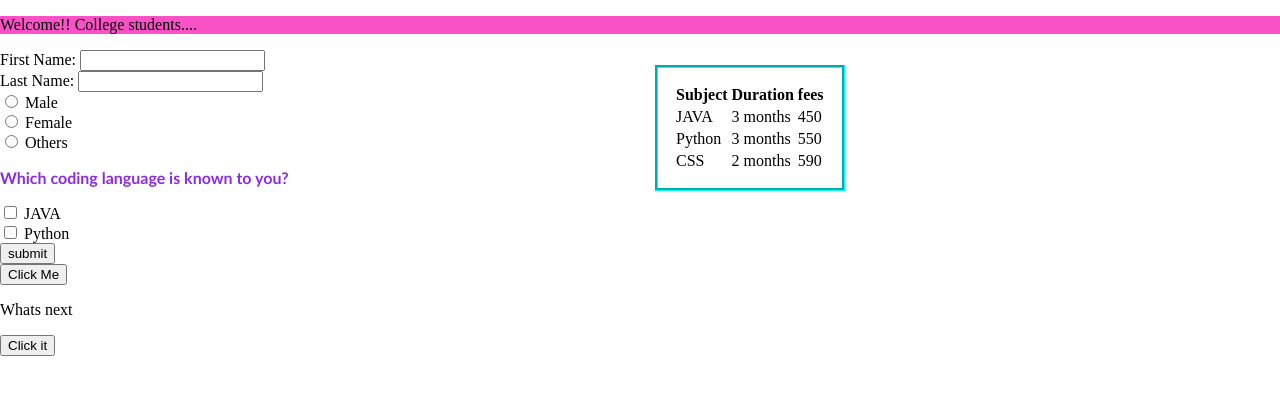
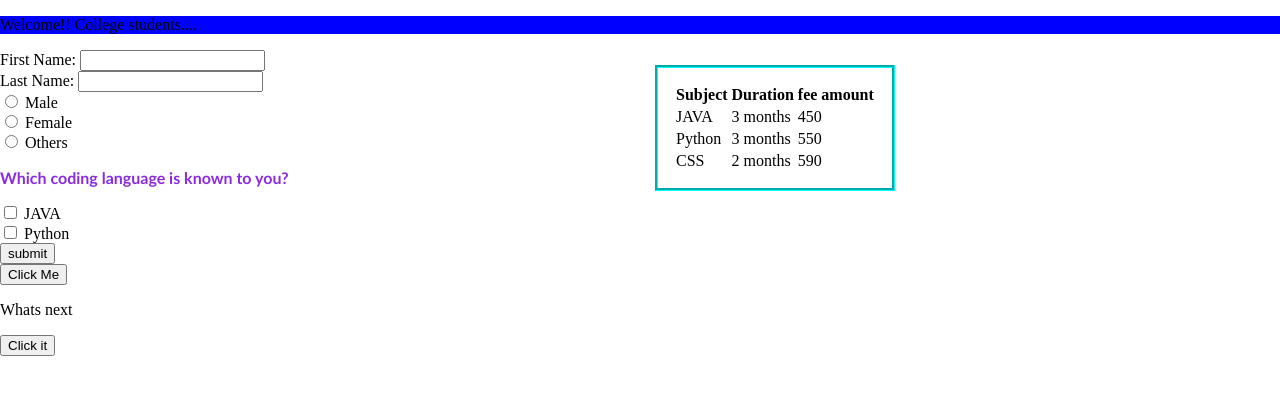
Before and after one commit to Rkhatoon19/testing, a plain HTML site: page index.html in a window 1280 px wide. Shown: the top 394 px of the page. Drawn offline with Linux system fonts and the light colour scheme.

Commit message:
table heading changes

```diff
--- a/index.html
+++ b/index.html
@@ -51,7 +51,7 @@
         <tr>
             <th > Subject</th>
             <th>Duration</th>
-            <th>fees</th>
+            <th>fee amount</th>
         </tr>
         <tr>
             <td>JAVA </td>
--- a/style.css
+++ b/style.css
@@ -1,5 +1,5 @@
 header{
-    background-color:rgb(248, 82, 198);
+    background-color:blue;
 }
 body{
     padding:0px;
```
